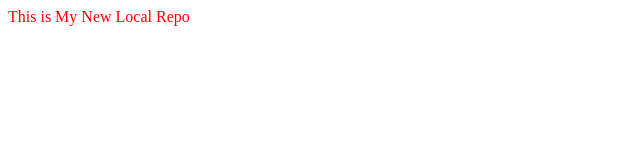
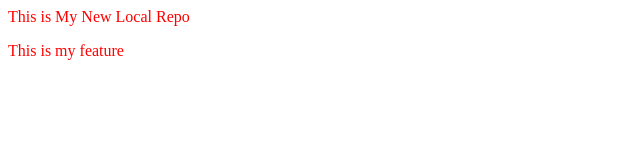
Before and after one commit to MuskanSaini93/localrepo, a plain HTML site: page index.html in a window 1280 px wide. Shown: the whole page, without its empty margins (0-640 px from the left). Drawn offline with Linux system fonts and the light colour scheme.

Commit message:
Add new Feature

```diff
--- a/index.html
+++ b/index.html
@@ -2,3 +2,6 @@
 <p>
     This is My New Local Repo
 </p>
+<p>
+    This is my feature
+</p>
```
